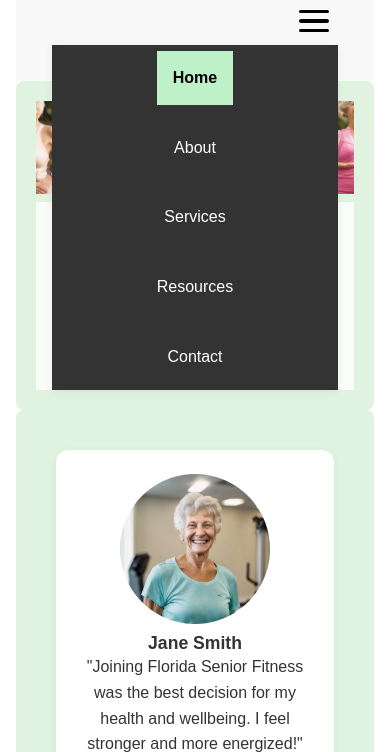
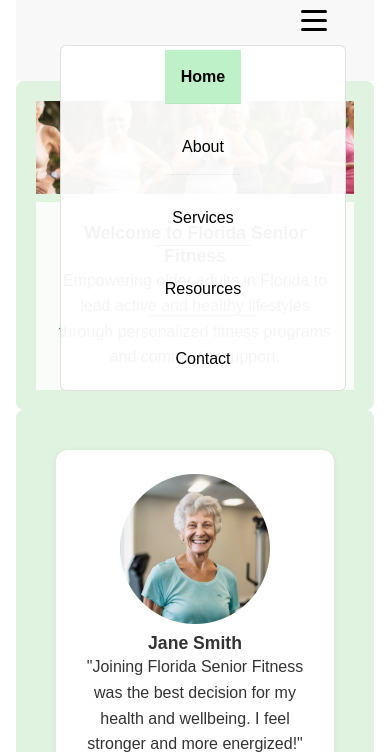
Before and after one commit to mytechstuff/pt-home-page, a plain HTML site: page index.html in a window 390 px wide. Both pictures are taken after a click on the button "Open menu". Shown: the part 92-844 px from the top of the page. Drawn offline with Linux system fonts and the light colour scheme.

Commit message:
Mobile nav: light sheet with border for expanded hamburger menu; black link text

```diff
--- a/styles.css
+++ b/styles.css
@@ -83,6 +83,59 @@ body {
 
     .navbar .nav-links {
         display: none;              /* hidden until toggled */
+        flex-direction: column;
+        position: absolute;
+        top: 100%;
+        left: 0;
+        right: 0;
+        background-color: transparent !important; /* no dark background */
+        box-shadow: none !important;
+        padding: 0.4rem 0;
+        z-index: 999;
+    }
+
+    .navbar .nav-links.show {
+        display: flex !important;
+        flex-direction: column;
+        position: absolute;
+        top: 100%;
+        left: 8px;
+        right: 8px;
+        background-color: rgba(255,255,255,0.95) !important; /* light background, not dark */
+        border: 1px solid rgba(0,0,0,0.12);
+        box-shadow: 0 8px 20px rgba(0,0,0,0.08);
+        padding: 0.25rem 0;
+        border-radius: 6px;
+        z-index: 1200;
+    }
+
+    /* Menu links: black text, no full-block dark background; subtle dividers */
+    .navbar .nav-links li a {
+        display: block;
+        color: #000 !important;
+        background: transparent !important;
+        padding: 12px 16px;
+        border-bottom: 1px solid rgba(0,0,0,0.04);
+    }
+
+    .navbar .nav-links li:last-child a { border-bottom: none; }
+
+    /* Hover/tap feedback without large dark blocks */
+    .navbar .nav-links li a:hover:not(.active),
+    .navbar .nav-links li a:active {
+        background-color: rgba(0,0,0,0.04);
+        color: #000 !important;
+    }
+
+    /* Keep active (Home) light-green but with black text */
+    .navbar .nav-links li a.active {
+        background-color: #bff1c8 !important;
+        color: #000 !important;
+        font-weight: 600;
+    }
+
+    .navbar .nav-links {
+        display: none;
         flex-direction: column;
         position: absolute;
         top: 100%;
@@ -769,15 +822,6 @@ section {
     }
 }
 
-/* Small phones: slightly larger touch bars */
-@media (max-width: 480px) {
-    .hamburger span {
-        width: 30px;
-        height: 3.5px;
-        background: #000 !important;
-    }
-}
-
 /* Corner logo: fixed-height ~113px, keep aspect ratio, shrink on tablet/mobile */
 .corner-logo {
     position: absolute;
```
